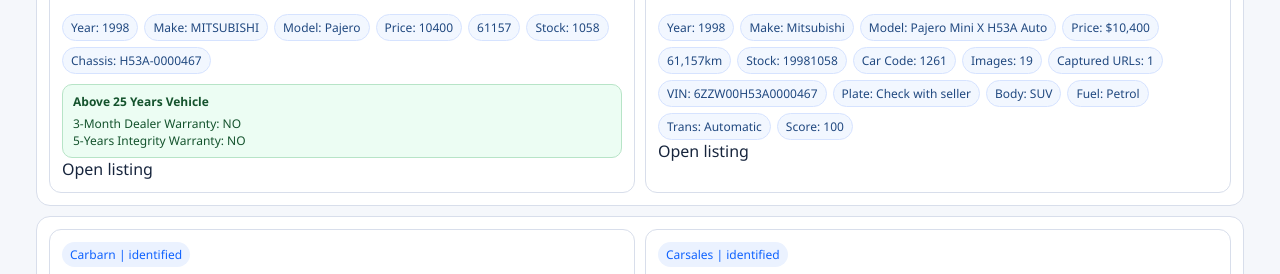
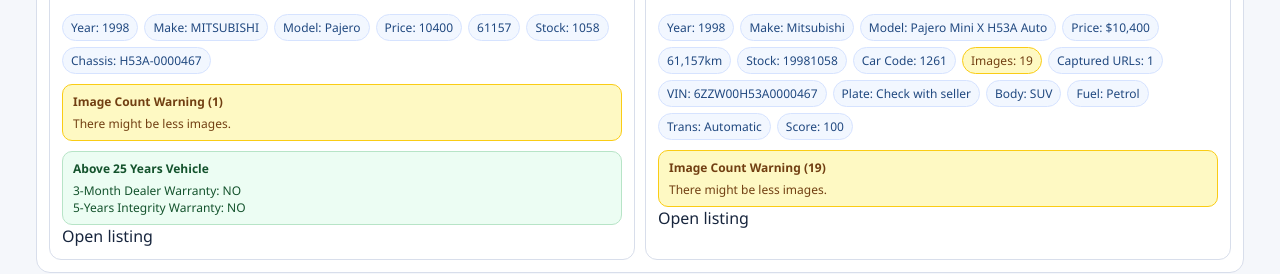
Before and after one commit to hossainimamrony/workflow-test, a Django app: page /workflows/carbarn-vs-carsales/ in a window 1280 px wide. Shown: the part 535-809 px from the top of the page. Run offline with Django 5.2, Linux system fonts and the light colour scheme.

Commit message:
improving the ui of carbarn vs carsales

```diff
--- a/apps/carsale_scraper/static/find_my_cars_dashboard.css
+++ b/apps/carsale_scraper/static/find_my_cars_dashboard.css
@@ -138,6 +138,12 @@ body {
   color: #214980;
 }
 
+.chip-warn {
+  border-color: #facc15;
+  background: #fef9c3;
+  color: #713f12;
+}
+
 .detail-box {
   margin-top: 10px;
   border-radius: 10px;
@@ -155,6 +161,12 @@ body {
   border: 1px solid #fecaca;
   background: #fff1f2;
   color: #881337;
+}
+
+.detail-box.caution {
+  border: 1px solid #facc15;
+  background: #fef9c3;
+  color: #713f12;
 }
 
 .detail-title {
--- a/apps/carsale_scraper/static/find_my_cars_dashboard.js
+++ b/apps/carsale_scraper/static/find_my_cars_dashboard.js
@@ -49,6 +49,31 @@ function chipsFor(row) {
     row.transmission ? `Trans: ${row.transmission}` : "",
     row.match_score ? `Score: ${row.match_score}` : "",
   ].filter(Boolean);
+}
+
+function getImageCount(row) {
+  const raw = row?.photo_count ?? row?.image_count;
+  const numeric = Number(raw);
+  if (Number.isFinite(numeric) && numeric > 0) return numeric;
+  return normalizeImageList(row || {}).length;
+}
+
+function getImageWarning(row) {
+  const count = getImageCount(row);
+  if (!count) return null;
+  if (count < 20) {
+    return {
+      count,
+      message: "There might be less images.",
+    };
+  }
+  if (count > 30) {
+    return {
+      count,
+      message: "There might be duplicate images.",
+    };
+  }
+  return null;
 }
 
 function normalizeImageList(row) {
@@ -151,13 +176,22 @@ function cardHtml(sideLabel, row, status, entry) {
     `<img class="thumb" src="${esc(url)}" alt="photo" loading="lazy" />`
   )).join("");
   const mismatchMessages = sideLabel === "Carsales" ? buildAllMismatchMessages(entry) : [];
+  const imageWarning = getImageWarning(row || {});
   const mismatchChip = sideLabel === "Carsales" && mismatchMessages.length
     ? `<span class="chip">Mismatches: ${mismatchMessages.length}</span>`
     : "";
-  const chips = `${chipsFor(row || {}).map((x) => `<span class="chip">${esc(x)}</span>`).join("")}${mismatchChip}`;
+  const chips = `${chipsFor(row || {}).map((x) => {
+    if (x.startsWith("Images:") && imageWarning) {
+      return `<span class="chip chip-warn">${esc(x)}</span>`;
+    }
+    return `<span class="chip">${esc(x)}</span>`;
+  }).join("")}${mismatchChip}`;
   const link = row?.detail_url ? `<a href="${esc(row.detail_url)}" target="_blank" rel="noopener">Open listing</a>` : "";
   const mismatchBlock = mismatchMessages.length
     ? `<div class="detail-box warn"><div class="detail-title">Data Mismatches</div>${mismatchMessages.map((m) => `<div>${esc(m)}</div>`).join("")}</div>`
+    : "";
+  const imageWarningBlock = imageWarning
+    ? `<div class="detail-box caution"><div class="detail-title">Image Count Warning (${imageWarning.count})</div><div>${esc(imageWarning.message)}</div></div>`
     : "";
   const warranty = row?.warranty || null;
   const warrantyBlock = warranty
@@ -175,6 +209,7 @@ function cardHtml(sideLabel, row, status, entry) {
       ${img}
       ${thumbs ? `<div class="thumb-grid">${thumbs}</div>` : ""}
       <div class="chips">${chips}</div>
+      ${imageWarningBlock}
       ${mismatchBlock}
       ${warrantyBlock}
       ${link}
@@ -246,7 +281,14 @@ function rebuildFilters() {
 
 function render() {
   const query = (els.searchInput.value || "").trim().toLowerCase();
-  const rows = state.rows.filter((entry) => rowMatches(entry, query));
+  let rows = state.rows.filter((entry) => rowMatches(entry, query));
+  if (els.statusFilter.value === "all") {
+    rows = rows.sort((a, b) => {
+      const aMismatch = buildAllMismatchMessages(a).length > 0 ? 1 : 0;
+      const bMismatch = buildAllMismatchMessages(b).length > 0 ? 1 : 0;
+      return aMismatch - bMismatch;
+    });
+  }
 
   if (!rows.length) {
     els.rows.innerHTML = '<div class="empty">No comparison rows found.</div>';
--- a/apps/carsale_scraper/templates/find_my_cars_dashboard.html
+++ b/apps/carsale_scraper/templates/find_my_cars_dashboard.html
@@ -42,5 +42,5 @@
 {% endblock %}
 
 {% block extra_scripts %}
-<script src="{% static 'find_my_cars_dashboard.js' %}?v=20260507-2"></script>
+<script src="{% static 'find_my_cars_dashboard.js' %}?v=20260508-1"></script>
 {% endblock %}
```
